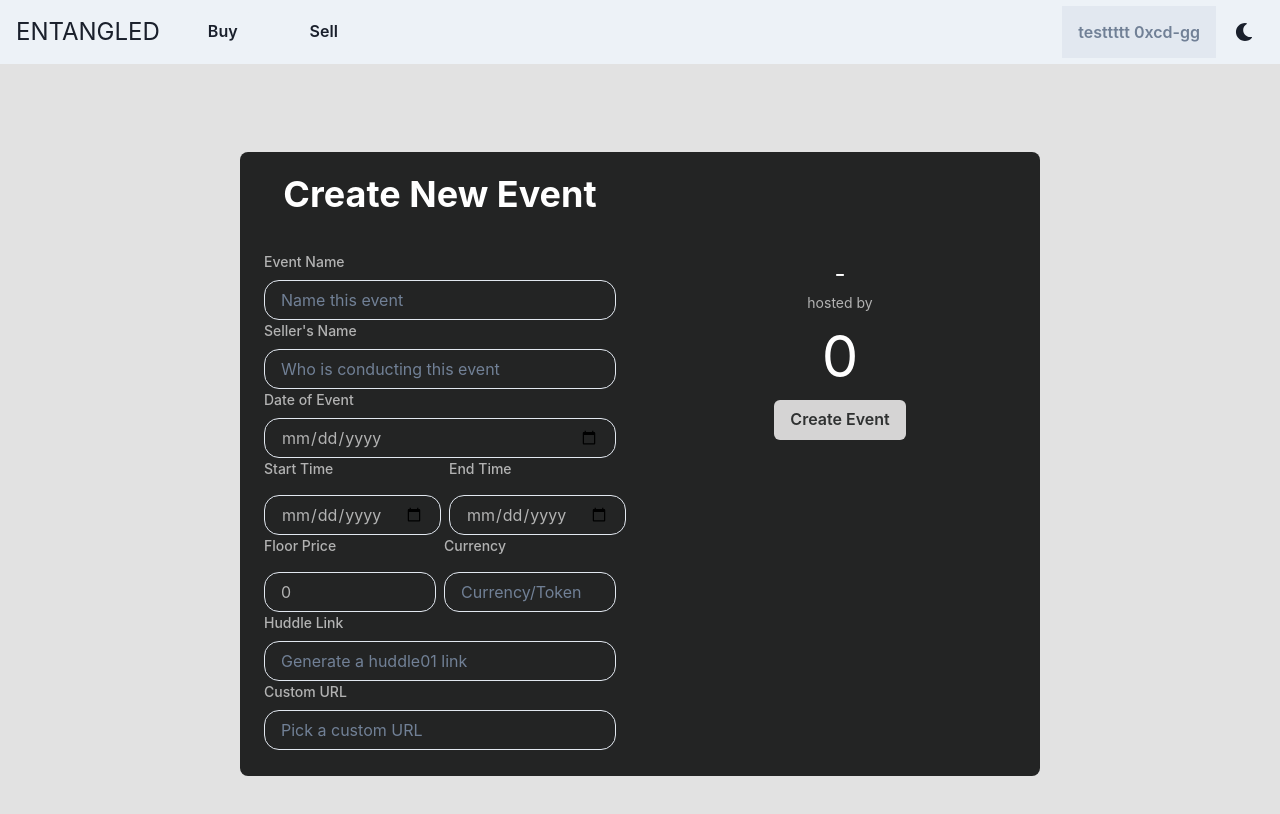
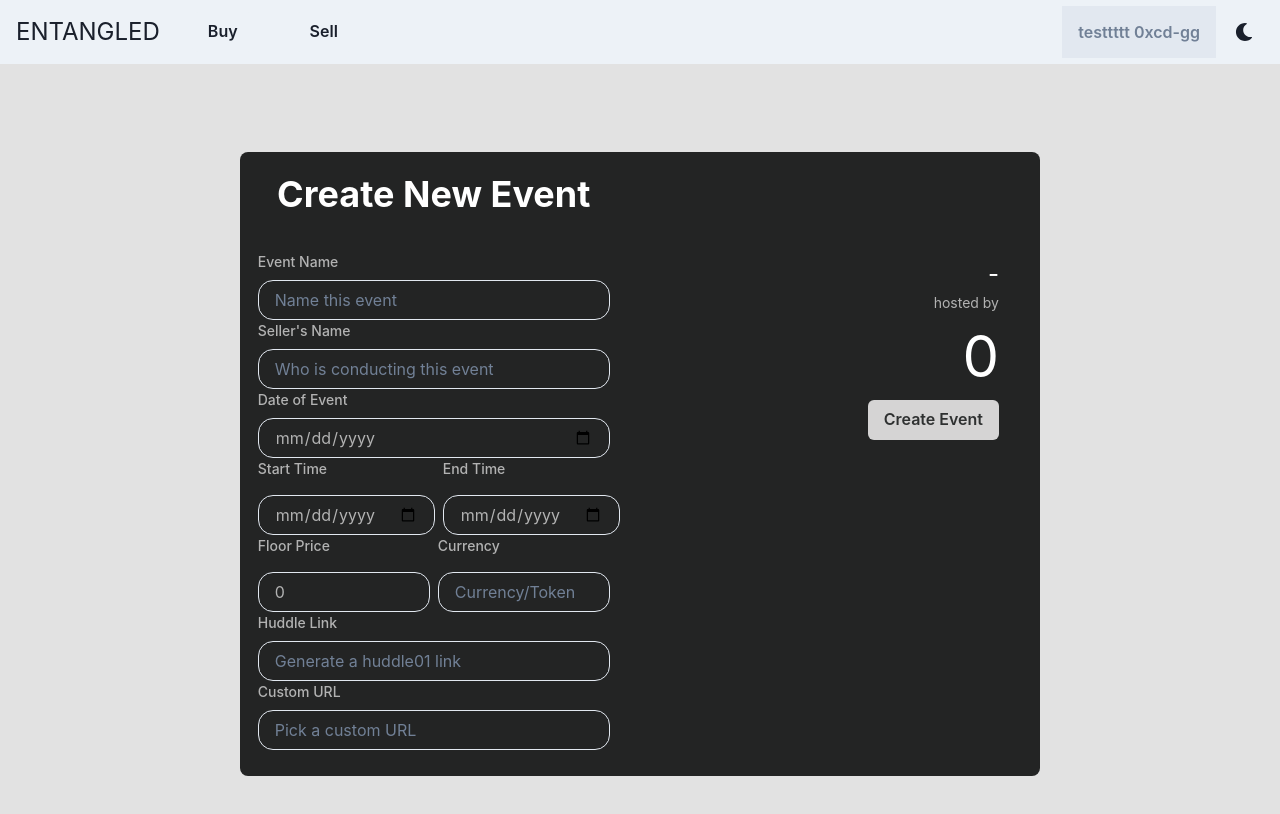
Before and after one commit to En-Tangled/entangled, a React (Create React App) app: page / in a window 1280 px wide. Shown: the top 814 px of the page. Built offline with nearby package versions, Linux system fonts and the light colour scheme.

Commit message:
minor styling changes

```diff
--- a/src/Components/Forms/NewEvent.tsx
+++ b/src/Components/Forms/NewEvent.tsx
@@ -207,6 +207,8 @@ export const NewEvent: React.FC<newEventFuncProps> = (props) => {
                 className='form-subcontainer'
                 centerContent={true}
                 marginTop = '104px'
+                alignItems='flex-end'
+                marginRight='25px'
             >
                 <Text
                     fontSize='48px'
```
